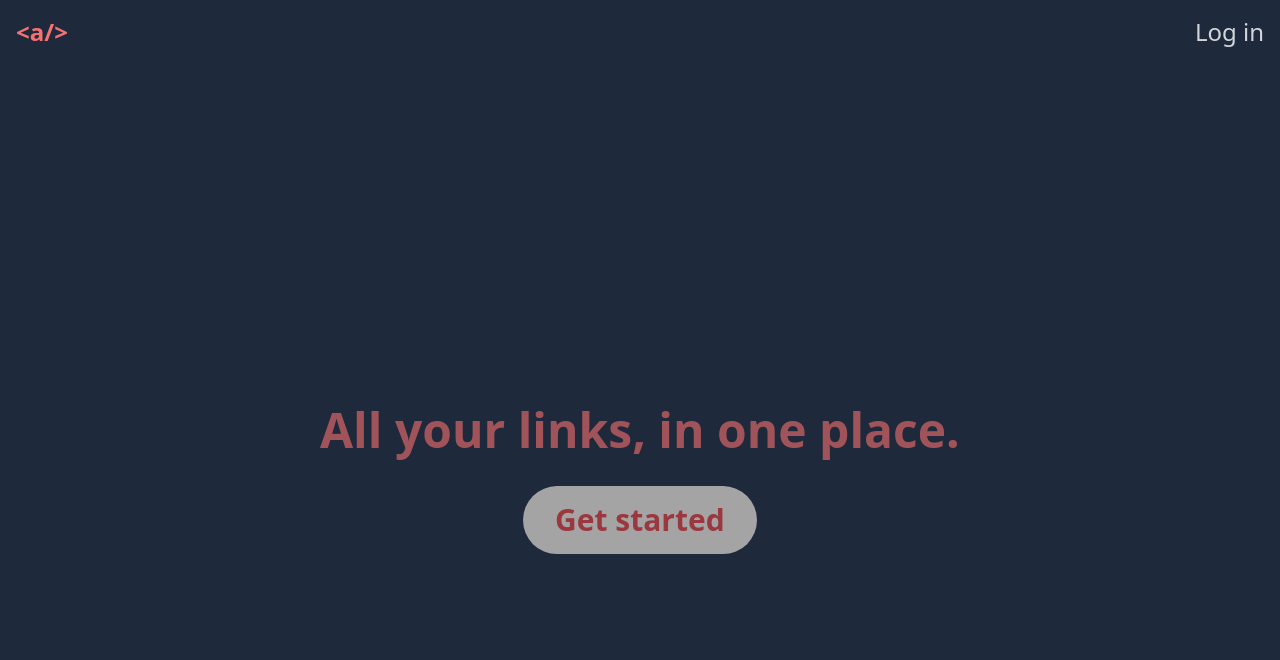
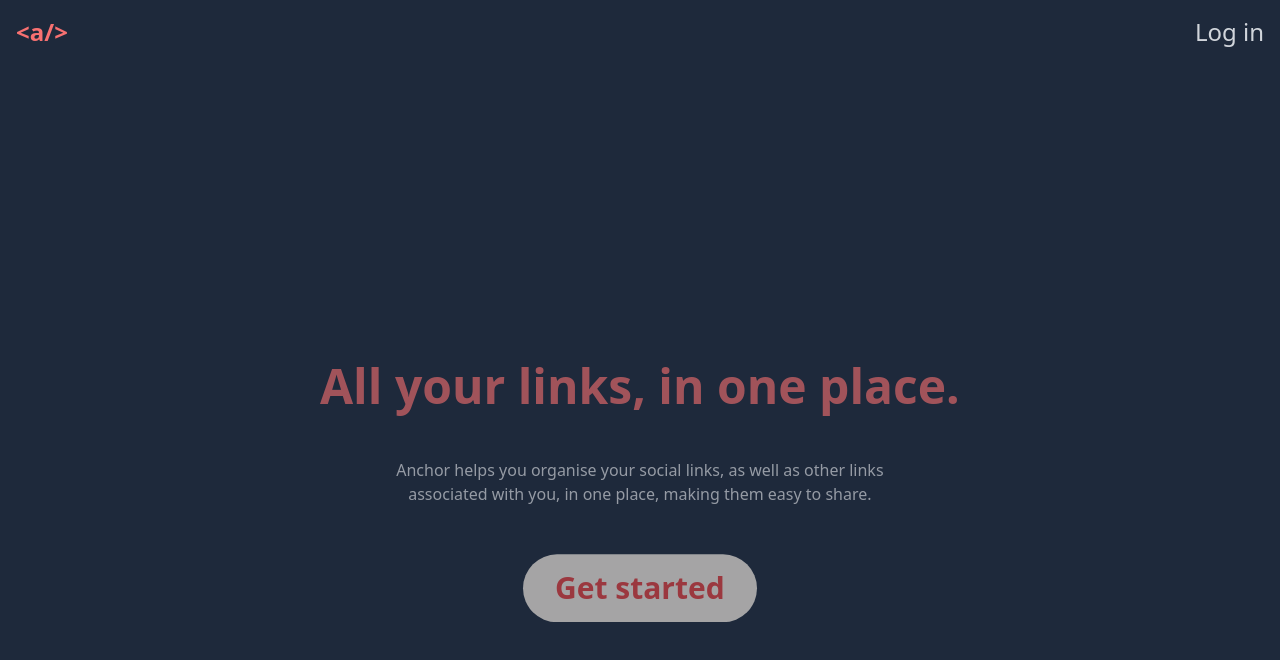
Before and after one commit to Barry-san/Link-tree-clone, a React (Vite) app: page / in a window 1280 px wide. Shown: the top 660 px of the page. Built offline with nearby package versions, Linux system fonts and the light colour scheme; no server answers.

Commit message:
added text to landing page

```diff
--- a/src/components/Landing.tsx
+++ b/src/components/Landing.tsx
@@ -4,15 +4,23 @@ import { useNavigate} from "react-router-dom";
 function Landing() {
   const navigate = useNavigate();
     return (
-<div className="flex flex-col gap-8 items-center justify-center animate-loadup">
- <h1 className='text-red-400 text-5xl font-bold text-center pointer-events-none '>All your links, in one place.</h1>
-      <button
+      <>
+      <div className="loader animate-startup absolute">
+        <p className='text-red-400 text-8xl font-bold text-center pointer-events-none'>{`<a/>`}</p>
+      </div>
+      <div className="flex flex-col gap-8 items-center justify-center animate-loadup">
+       <h1 className='text-red-400 text-5xl font-bold text-center pointer-events-none '>All your links, in one place.</h1>
+       <p className="text-gray-200 text-md text-center w-full p-4 md:max-w-xl">
+        Anchor helps you organise your social links, as well as other links associated with you, in one place, making them easy to share.
+       </p>
+        <button
        className="py-4 px-8 text-3xl bg-orange-50 rounded-full text-red-500 font-semibold hover:bg-red-400 hover:text-red-50 transition-all"
        onClick={()=>navigate('/register')}
        >
         Get started
         </button>
       </div>
+      </>
       );
 }
 
```
